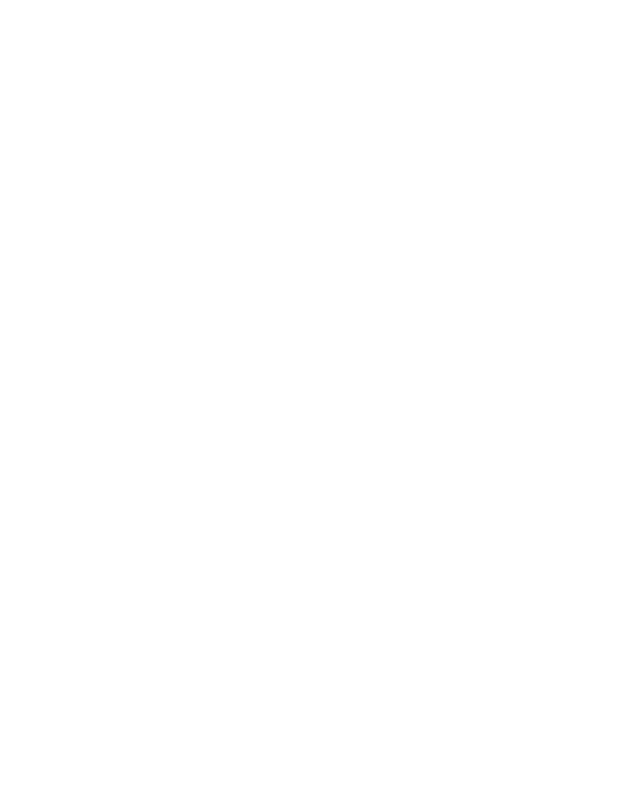
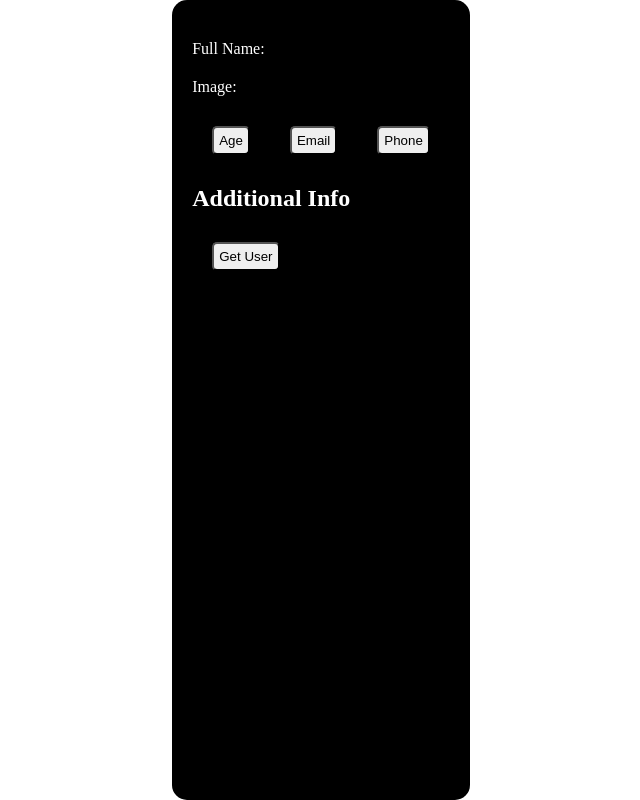
Before and after one commit to acciojob/random-user-js-Sagarborana, a website: page main.html in a window 1280 px wide. Shown: the whole page, without its empty margins (319-959 px from the left). Drawn offline with Linux system fonts and the light colour scheme; no server answers.

Commit message:
created a submission

```diff
--- a/main.html
+++ b/main.html
@@ -8,6 +8,20 @@
 
 <body>
 	<!-- the entire body must be written by student -->
+	<div class="container">
+	<div id="name">Full Name: <span></span></div>
+	<div id="image">Image: <span></span></div>
+	<div class = "btn-container">
+	<button data-attr="age" id="age">Age</button>
+	<button data-attr="email" id="email">Email</button>
+	<button data-attr="phone" id="phone">Phone</button>
+	</div>
+	<section>
+		<h2>Additional Info</h2>
+		<span></span>
+	</section>
+	<button id="get-user">Get User</button>
+	</div>
     <script type="text/javascript" src="./script.js">
 </script>
 
--- a/script.js
+++ b/script.js
@@ -1 +1,33 @@
 //your code here
+const name = document.querySelector("#name span")
+const image = document.querySelector("#image span")
+const extra = document.querySelector("section span")
+const ageBtn = document.getElementById("age")
+const emailBtn = document.getElementById("email")
+const phoneBtn = document.getElementById("phone")
+const userBtn = document.getElementById("get-user")
+
+const url = 'https://randomuser.me/api/'
+
+const fetchData = async () =>{
+	const response = await fetch('https://randomuser.me/api/');
+	const data = await response.json();
+	name.innerText = data.results[0].name.title + " "+ data.results[0].name.first + " " + data.results[0].name.last;
+	image.innerHTML = `<img src= '${data.results[0].picture.large}'>`
+
+	ageBtn.addEventListener("click", () =>{
+		extra.innerText = `Age: ${data.results[0].dob.age}`
+	})
+	emailBtn.addEventListener("click", () =>{
+		extra.innerText = `Email: ${data.results[0].email}`
+	})
+	phoneBtn.addEventListener("click", () =>{
+		extra.innerText = `Phone: ${data.results[0].phone}`
+	})
+}
+fetchData();
+
+userBtn.addEventListener("click", ()=>{
+	extra.innerHTML = '';
+	fetchData();
+})
--- a/styles.css
+++ b/styles.css
@@ -1,2 +1,36 @@
 
 /* Your CSS Code here. */
+*{
+	margin:0;
+	padding:0;
+	box-sizing:border-box;
+}
+body{
+	display: flex;
+	justify-content:center;
+	align-itmes:center;
+	height:100vh;
+	background:white;
+}
+.container{
+	background:black;
+	color: white;
+	padding:20px;
+	border-radius:15px
+}
+.btn-container{
+	display:flex;
+}
+button{
+	padding: 5px;
+	display:inline-block;
+	margin-inline:20px;
+	margin-block: 10px;
+	border-radius:5px;
+}
+section, #name, #image{
+	margin-block:20px;
+}
+section h2{
+	margin-bottom : 10px;
+}
```
